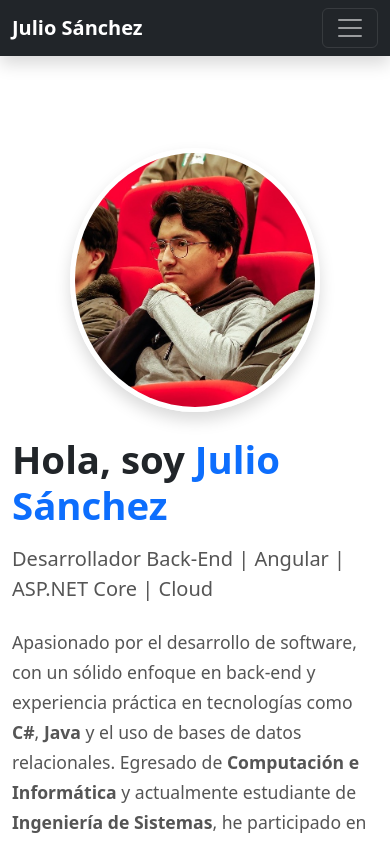
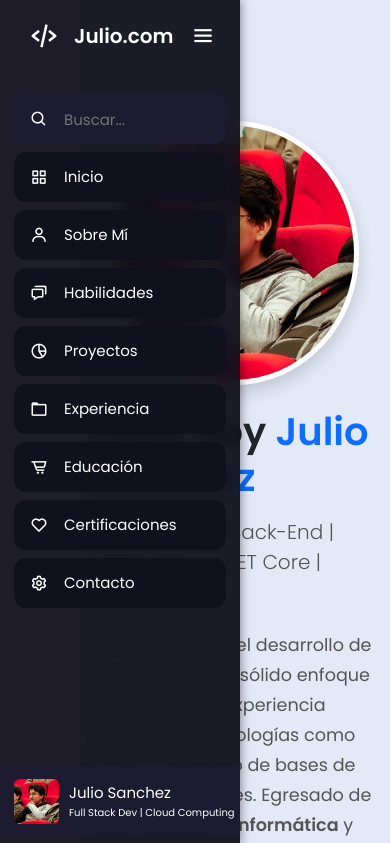
Before and after one commit to J0seJuli0/Jose-Julio-Sanchez-Cruzado, an Angular app: page / in a window 390 px wide. Shown: the top 843 px of the page. Built offline with nearby package versions, Linux system fonts and the light colour scheme.

Commit message:
update sidelbar lateral / responsividad celulares

```diff
--- a/src/app/app.component.html
+++ b/src/app/app.component.html
@@ -1,5 +1,6 @@
-<app-header></app-header>
-<app-about></app-about>
-<app-projects></app-projects>
-<app-contact></app-contact>
-<app-footer></app-footer>
+<app-header>
+  <app-about></app-about>
+  <app-projects></app-projects>
+  <app-contact></app-contact>
+  <app-footer></app-footer>
+</app-header>
--- a/src/app/components/header/header.component.css
+++ b/src/app/components/header/header.component.css
@@ -1,10 +1,423 @@
-nav.navbar {
-  background: rgba(33, 37, 41, 0.8);
-  backdrop-filter: blur(6px);
+@import url('https://fonts.googleapis.com/css2?family=Poppins:wght@300;400;500;600&display=swap');
+@import url('https://unpkg.com/boxicons@2.0.7/css/boxicons.min.css');
+
+* {
+  margin: 0;
+  padding: 0;
+  box-sizing: border-box;
+  font-family: 'Poppins', sans-serif;
+}
+
+.sidebar {
+  position: fixed;
+  left: 0;
+  top: 0;
+  height: 100%;
+  width: 78px;
+  background: #11101d;
+  padding: 6px 14px;
+  z-index: 99;
+  transition: all 0.5s ease;
+  overflow: visible;
+}
+
+.sidebar.open {
+  width: 250px;
+}
+
+.sidebar .logo-details {
+  height: 60px;
+  display: flex;
+  align-items: center;
+  position: relative;
+}
+
+.sidebar .logo-details .icon {
+  opacity: 0;
+  transition: all 0.5s ease;
+  min-width: 60px;
+  font-size: 30px;
+  color: #fff;
+  text-align: center;
+}
+
+.sidebar.open .logo-details .icon {
+  opacity: 1;
+}
+
+.sidebar .logo-details .logo_name {
+  color: #fff;
+  font-size: 20px;
+  font-weight: 600;
+  opacity: 0;
+  transition: all 0.5s ease;
+}
+
+.sidebar.open .logo-details .logo_name {
+  opacity: 1;
+}
+
+.sidebar .logo-details #btn {
+  position: absolute;
+  top: 50%;
+  right: 0;
+  transform: translateY(-50%);
+  font-size: 22px;
+  transition: all 0.4s ease;
+  text-align: center;
+  cursor: pointer;
+  transition: all 0.5s ease;
+}
+
+.sidebar.open .logo-details #btn {
+  text-align: right;
+}
+
+.sidebar i {
+  color: #fff;
+  height: 60px;
+  min-width: 50px;
+  font-size: 28px;
+  text-align: center;
+  line-height: 60px;
+}
+
+.sidebar .nav-list {
+  margin-top: 20px;
+  height: calc(100% - 150px);
+  padding: 0;
+  padding-bottom: 10px;
+  overflow-y: auto;
+  overflow-x: hidden;
+}
+
+.sidebar .nav-list::-webkit-scrollbar {
+  width: 6px;
+}
+
+.sidebar .nav-list::-webkit-scrollbar-track {
+  background: transparent;
+}
+
+.sidebar .nav-list::-webkit-scrollbar-thumb {
+  background: #2a2940;
+  border-radius: 10px;
+}
+
+.sidebar .nav-list::-webkit-scrollbar-thumb:hover {
+  background: #3e3d5c;
+}
+
+.sidebar li {
+  position: relative;
+  margin: 8px 0;
+  list-style: none;
+}
+
+.sidebar li .tooltip {
+  position: absolute;
+  top: 50%;
+  left: calc(100% + 15px);
+  transform: translateY(-50%);
+  z-index: 999;
+  background: #fff;
+  box-shadow: 0 5px 10px rgba(0, 0, 0, 0.3);
+  padding: 6px 12px;
+  border-radius: 4px;
+  font-size: 15px;
+  font-weight: 400;
+  color: #11101d;
+  opacity: 0;
+  white-space: nowrap;
+  pointer-events: none;
   transition: all 0.3s ease;
 }
 
-nav.navbar.scrolled {
-  background: rgba(33, 37, 41, 0.95);
-  box-shadow: 0 4px 12px rgba(0, 0, 0, 0.3);
+.sidebar:not(.open) li:hover .tooltip {
+  opacity: 1;
+  pointer-events: auto;
 }
+
+.sidebar.open li .tooltip {
+  display: none;
+}
+
+.sidebar input {
+  font-size: 15px;
+  color: #fff;
+  font-weight: 400;
+  outline: none;
+  height: 50px;
+  width: 100%;
+  width: 50px;
+  border: none;
+  border-radius: 12px;
+  transition: all 0.5s ease;
+  background: #1d1b31;
+}
+
+.sidebar.open input {
+  padding: 0 20px 0 50px;
+  width: 100%;
+}
+
+.sidebar .bx-search {
+  position: absolute;
+  top: 50%;
+  left: 0;
+  transform: translateY(-50%);
+  font-size: 22px;
+  background: #1d1b31;
+  color: #fff;
+  border-radius: 12px;
+  cursor: pointer;
+}
+
+.sidebar.open .bx-search:hover {
+  background: #1d1b31;
+  color: #fff;
+}
+
+.sidebar .bx-search:hover {
+  background: #fff;
+  color: #11101d;
+}
+
+.sidebar li:first-child {
+  position: relative;
+}
+
+.sidebar li:first-child .bx-search {
+  z-index: 1;
+}
+
+.sidebar li a {
+  display: flex;
+  height: 100%;
+  width: 100%;
+  border-radius: 12px;
+  align-items: center;
+  text-decoration: none;
+  transition: all 0.4s ease;
+  background: #11101d;
+}
+
+.sidebar li a:hover {
+  background: #fff;
+}
+
+.sidebar li a .links_name {
+  color: #fff;
+  font-size: 15px;
+  font-weight: 400;
+  white-space: nowrap;
+  opacity: 0;
+  pointer-events: none;
+  transition: 0.4s;
+}
+
+.sidebar.open li a .links_name {
+  opacity: 1;
+  pointer-events: auto;
+}
+
+.sidebar li a:hover .links_name,
+.sidebar li a:hover i {
+  transition: all 0.5s ease;
+  color: #11101d;
+}
+
+.sidebar li i {
+  height: 50px;
+  line-height: 50px;
+  font-size: 18px;
+  border-radius: 12px;
+}
+
+.sidebar li.profile {
+  position: fixed;
+  height: 70px;
+  width: 78px;
+  left: 0;
+  bottom: 0;
+  padding: 10px 14px;
+  background: #1d1b31;
+  transition: all 0.5s ease;
+  overflow: hidden;
+  display: flex;
+  align-items: center;
+  justify-content: center;
+}
+
+.sidebar.open li.profile {
+  width: 250px;
+  justify-content: flex-start;
+}
+
+.sidebar li.profile .profile-details {
+  display: flex;
+  align-items: center;
+  flex-wrap: nowrap;
+}
+
+.sidebar li img {
+  height: 45px;
+  width: 45px;
+  object-fit: cover;
+  border-radius: 6px;
+  margin-right: 10px;
+  flex-shrink: 0;
+}
+
+.sidebar li.profile .name_job {
+  opacity: 0;
+  width: 0;
+  overflow: hidden;
+  transition: all 0.4s ease;
+  white-space: nowrap;
+}
+
+.sidebar.open li.profile .name_job {
+  opacity: 1;
+  width: auto;
+}
+
+.sidebar li.profile .name,
+.sidebar li.profile .job {
+  font-size: 15px;
+  font-weight: 400;
+  color: #fff;
+  white-space: nowrap;
+}
+
+.sidebar li.profile .job {
+  font-size: 10px;
+}
+
+.sidebar .profile #log_out {
+  position: absolute;
+  top: 50%;
+  right: 0;
+  transform: translateY(-50%);
+  background: #1d1b31;
+  width: 100%;
+  height: 70px;
+  line-height: 70px;
+  border-radius: 0;
+  transition: all 0.5s ease;
+}
+
+.sidebar.open .profile #log_out {
+  width: 50px;
+  background: none;
+}
+
+.home-section {
+  position: relative;
+  background: #e4e9f7;
+  min-height: 100vh;
+  top: 0;
+  left: 78px;
+  width: calc(100% - 78px);
+  transition: all 0.5s ease;
+  z-index: 2;
+}
+
+.sidebar.open ~ .home-section {
+  left: 250px;
+  width: calc(100% - 250px);
+}
+
+.home-section .text {
+  display: inline-block;
+  color: #11101d;
+  font-size: 25px;
+  font-weight: 500;
+  margin: 18px;
+}
+
+.sidebar .nav-list {
+  position: relative;
+  overflow-y: auto;
+  overflow-x: hidden;
+  z-index: 1;
+}
+
+.sidebar li {
+  position: relative;
+  z-index: 1;
+}
+
+.sidebar li .tooltip {
+  position: fixed;
+  left: 90px;
+  top: auto;
+  transform: none;
+  white-space: nowrap;
+  z-index: 9999;
+  pointer-events: none;
+  opacity: 0;
+  transition: all 0.2s ease-in-out;
+  background: #fff;
+  box-shadow: 0 4px 12px rgba(0, 0, 0, 0.25);
+  padding: 6px 12px;
+  border-radius: 4px;
+  font-size: 14px;
+  color: #11101d;
+}
+
+.sidebar:not(.open) li:hover .tooltip {
+  opacity: 1;
+}
+
+/* ======== MODO MÓVIL ======== */
+@media (max-width: 768px) {
+  /* Sidebar por defecto: cerrado (visible con iconos) */
+  .sidebar {
+    width: 78px;
+    background: #11101d;
+    transition: all 0.4s ease;
+    position: fixed;
+    left: 0;
+    top: 0;
+    height: 100%;
+    overflow-y: auto;
+    z-index: 100;
+  }
+
+  /* Cuando se abre, se superpone */
+  .sidebar.open {
+    width: 240px;
+    background: rgba(17, 16, 29, 0.95);
+    backdrop-filter: blur(6px);
+    box-shadow: 0 0 10px rgba(0, 0, 0, 0.5);
+  }
+
+  /* El contenido nunca se mueve */
+  .home-section {
+    left: 78px;
+    width: calc(100% - 78px);
+    transition: all 0.4s ease;
+  }
+
+  .sidebar.open ~ .home-section {
+    left: 78px;
+    width: calc(100% - 78px);
+  }
+
+  /* Permitir scroll siempre */
+  body {
+    overflow-y: auto !important;
+  }
+
+  /* Tooltip desactivado en móvil */
+  .sidebar li .tooltip {
+    display: none;
+  }
+
+  /* Botón menú ajustado */
+  .sidebar .logo-details #btn {
+    font-size: 26px;
+    right: 10px;
+  }
+}
--- a/src/app/components/header/header.component.html
+++ b/src/app/components/header/header.component.html
@@ -1,15 +1,84 @@
-<nav class="navbar navbar-expand-lg navbar-dark bg-dark fixed-top shadow">
-  <div class="container">
-    <a class="navbar-brand fw-bold" href="#">Julio Sánchez</a>
-    <button class="navbar-toggler" type="button" data-bs-toggle="collapse" data-bs-target="#navbarNav">
-      <span class="navbar-toggler-icon"></span>
-    </button>
-    <div class="collapse navbar-collapse justify-content-end" id="navbarNav">
-      <ul class="navbar-nav">
-        <li class="nav-item"><a class="nav-link" href="#about">Sobre mí</a></li>
-        <li class="nav-item"><a class="nav-link" href="#projects">Proyectos</a></li>
-        <li class="nav-item"><a class="nav-link" href="#contact">Contacto</a></li>
-      </ul>
-    </div>
+<div class="sidebar" [class.open]="isOpen">
+  <div class="logo-details">
+    <i class='bx bx-code-alt icon'></i>
+    <div class="logo_name">Julio.com</div>
+    <i class='bx bx-menu' id="btn" (click)="toggleSidebar()"></i>
   </div>
-</nav>
+  <ul class="nav-list">
+    <li>
+      <i class='bx bx-search' (click)="isOpen && toggleSidebar()"></i>
+      <input type="text" placeholder="Buscar...">
+      <span class="tooltip">Buscar</span>
+    </li>
+    <li>
+      <a href="#inicio">
+        <i class='bx bx-grid-alt'></i>
+        <span class="links_name">Inicio</span>
+      </a>
+      <span class="tooltip">Inicio</span>
+    </li>
+    <li>
+      <a href="#sobremi">
+        <i class='bx bx-user'></i>
+        <span class="links_name">Sobre Mí</span>
+      </a>
+      <span class="tooltip">Sobre Mí</span>
+    </li>
+    <li>
+      <a href="#habilidades">
+        <i class='bx bx-chat'></i>
+        <span class="links_name">Habilidades</span>
+      </a>
+      <span class="tooltip">Habilidades</span>
+    </li>
+    <li>
+      <a href="#proyectos">
+        <i class='bx bx-pie-chart-alt-2'></i>
+        <span class="links_name">Proyectos</span>
+      </a>
+      <span class="tooltip">Proyectos</span>
+    </li>
+    <li>
+      <a href="#experiencia">
+        <i class='bx bx-folder'></i>
+        <span class="links_name">Experiencia</span>
+      </a>
+      <span class="tooltip">Experiencia</span>
+    </li>
+    <li>
+      <a href="#edicacion">
+        <i class='bx bx-cart-alt'></i>
+        <span class="links_name">Educación</span>
+      </a>
+      <span class="tooltip">Educación</span>
+    </li>
+    <li>
+      <a href="#certificaciones">
+        <i class='bx bx-heart'></i>
+        <span class="links_name">Certificaciones</span>
+      </a>
+      <span class="tooltip">Certificaciones</span>
+    </li>
+    <li>
+      <a href="#contacto">
+        <i class='bx bx-cog'></i>
+        <span class="links_name">Contacto</span>
+      </a>
+      <span class="tooltip">Contacto</span>
+    </li>
+    <li class="profile">
+      <div class="profile-details">
+        <img src="assets/img/MEE.jpg" alt="profileImg">
+        <div class="name_job">
+          <div class="name">Julio Sanchez</div>
+          <div class="job">Full Stack Dev | Cloud Computing</div>
+        </div>
+      </div>
+    </li>
+  </ul>
+</div>
+
+<section class="home-section" [class.open]="isOpen">
+  <div class="text"></div>
+  <ng-content></ng-content>
+</section>
--- a/src/app/components/header/header.component.ts
+++ b/src/app/components/header/header.component.ts
@@ -1,12 +1,17 @@
 import { Component } from '@angular/core';
+import { CommonModule } from '@angular/common';
 
 @Component({
   selector: 'app-header',
   standalone: true,
-  imports: [],
+  imports: [CommonModule],
   templateUrl: './header.component.html',
   styleUrl: './header.component.css'
 })
 export class HeaderComponent {
+  isOpen = true;
 
+  toggleSidebar() {
+    this.isOpen = !this.isOpen;
+  }
 }
--- a/src/index.html
+++ b/src/index.html
@@ -5,6 +5,7 @@
   <title>JoseJulioSanchezCruzado</title>
   <base href="/">
   <meta name="viewport" content="width=device-width, initial-scale=1">
+  <link href="https://unpkg.com/boxicons@2.1.4/css/boxicons.min.css" rel="stylesheet" />
   <link rel="icon" type="image/x-icon" href="favicon.ico">
 </head>
 <body>
--- a/src/styles.css
+++ b/src/styles.css
@@ -1,6 +1,3 @@
 html {
   scroll-behavior: smooth;
 }
-body {
-  padding-top: 70px;
-}
```
